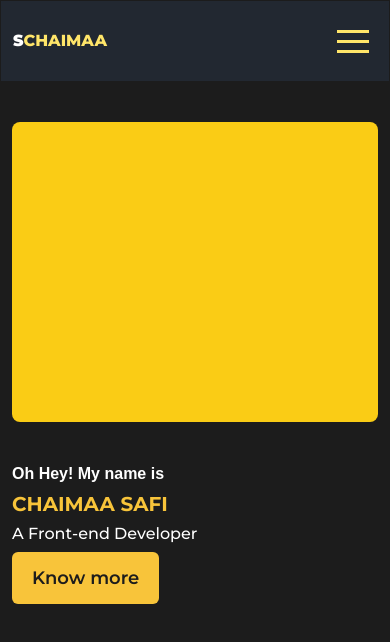
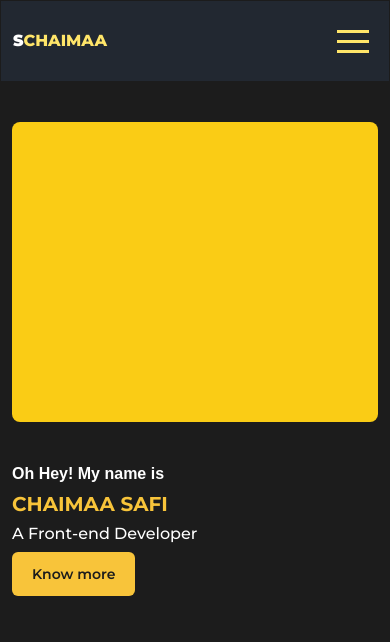
Before and after one commit to ChaimaaSafi/portfolio-v2, a Next.js app: page / in a window 390 px wide. Shown: the top 642 px of the page. Built offline with nearby package versions, Linux system fonts and the light colour scheme.

Commit message:
fix: text size

```diff
--- a/src/components/core/Button.tsx
+++ b/src/components/core/Button.tsx
@@ -2,7 +2,7 @@ import React, { ReactNode } from "react";
 import { motion } from "framer-motion";
 
 const VARIANTS: { [key: string]: string } = {
-  primary: "bg-yellow-primary text-black-hero px-5 py-3",
+  primary: "bg-yellow-primary text-black-hero px-5 py-3 ",
   secondary: "bg-blue-5 px-8 py-2 text-blue-1",
   border:
     "border-2 border-blue-1 bg-transparent px-5 py-1.5 text-blue-1 hover:bg-[#F4F9FD] duration-200",
@@ -17,15 +17,8 @@ type TButton = {
 function Button({ type, icon, className, children }: TButton) {
   return (
     <motion.button
-      className={`${className} flex cursor-pointer items-center justify-center space-x-2  rounded-md text-lg font-semibold normal-case
+      className={`${className} flex cursor-pointer items-center justify-center space-x-2  rounded-md text-sm lg:text-lg font-semibold normal-case
    disabled:cursor-not-allowed disabled:opacity-50 ${VARIANTS[type]}`}
-      whileHover={{
-        scale: 1.2,
-        boxShadow: "0px 0px 8px rgb(255,255,0)",
-      }}
-      transition={{
-        duration: 0.3,
-      }}
     >
       {icon && <p>{icon}</p>}
       {children}
```
